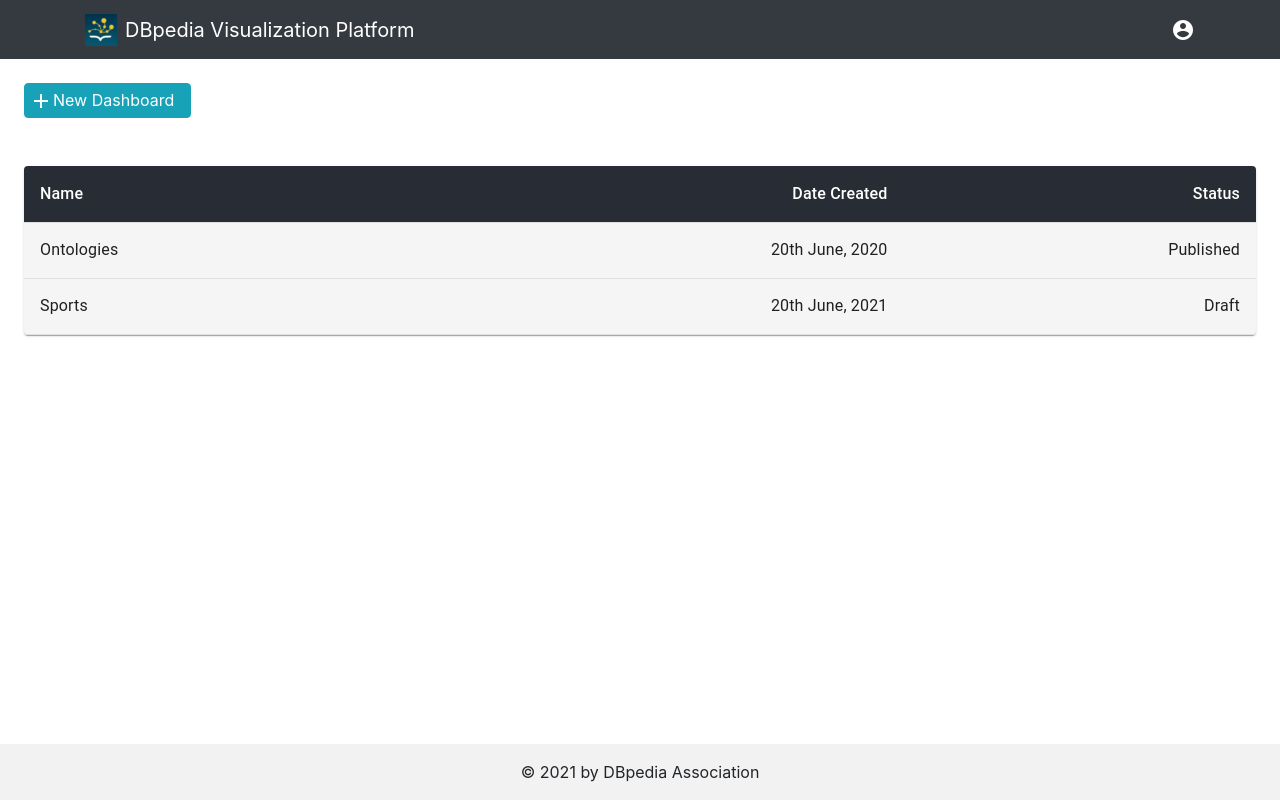
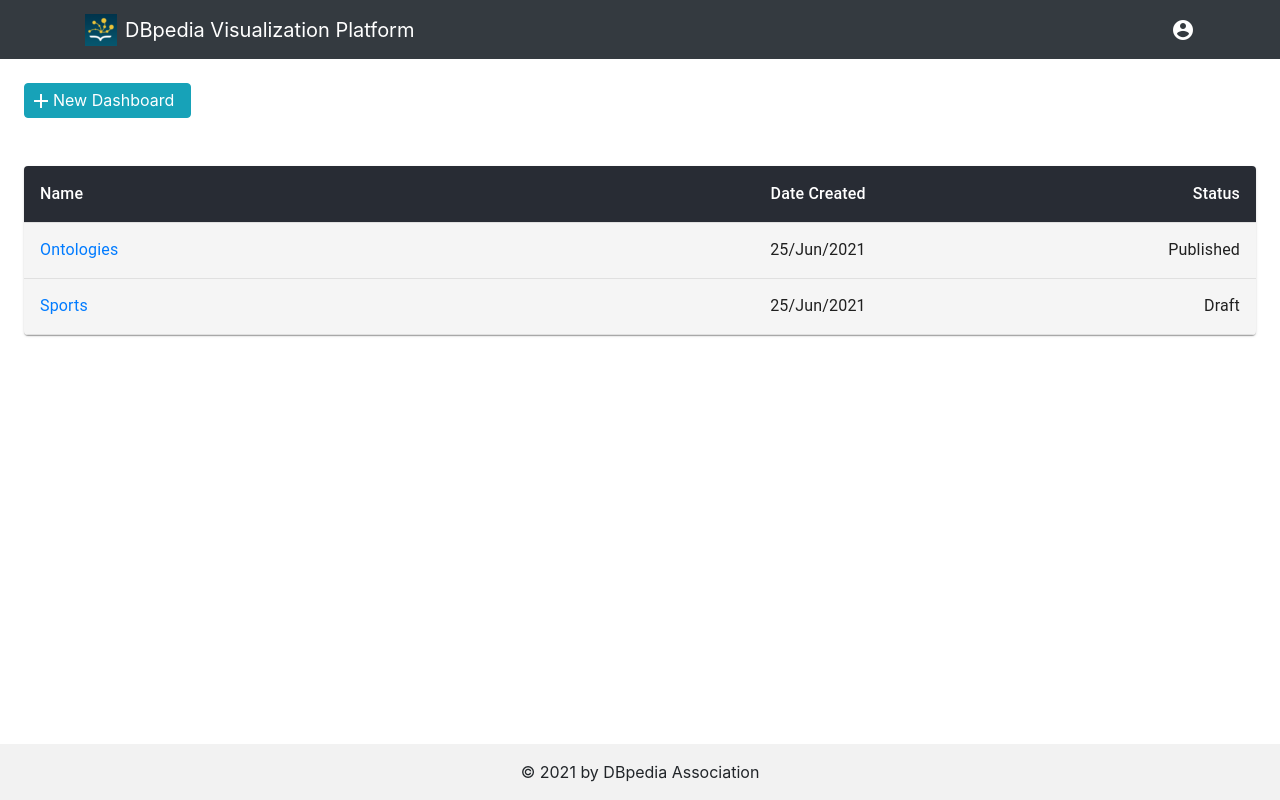
Before and after one commit to dbpedia/gsoc-dbpedia-dashboard, a React (Create React App) app in the folder frontend/: page /home in a window 1280 px wide. Built offline with nearby package versions, Linux system fonts and the light colour scheme.

Commit message:
adding dashboard to the list

```diff
--- a/frontend/src/App.js
+++ b/frontend/src/App.js
@@ -28,7 +28,7 @@ function App() {
         <Route path="/home" exact>
           <Home />
         </Route>
-        <Route path="/canvas" exact>
+        <Route path="/canvas/:dashboard">
           <Canvas />
         </Route>
       </Switch>
--- a/frontend/src/components/Canvas/Canvas.jsx
+++ b/frontend/src/components/Canvas/Canvas.jsx
@@ -29,13 +29,18 @@ export default function Canvas() {
                 <TextField
                     id="outlined-full-width"
                     label="SPARQL Endpoint"
-                    style={{ margin: 8 }}
-                    fullWidth
+                    style={{ margin: 8, width: "83%" }}
                     margin="normal"
                     variant="outlined"
+                    color="primary"
                 />
+                <button style={{margin: 8, width: "14%"}} className="btn btn-info">
+                    Freeze
+                </button>
             </span>
-            <span><button>freeze</button></span>
+            <span>
+                <button>Add Block</button>
+            </span>
         </div>
     )
 }
--- a/frontend/src/components/Home/Home.jsx
+++ b/frontend/src/components/Home/Home.jsx
@@ -1,6 +1,7 @@
-import React from 'react'
+import React, { useState } from 'react'
 import './Home.css'
-import { Link } from "react-router-dom"
+import ReactDOM from "react-dom";
+import { Modal, Form } from "react-bootstrap";
 import { withStyles, makeStyles } from '@material-ui/core/styles';
 import Table from '@material-ui/core/Table';
 import TableBody from '@material-ui/core/TableBody';
@@ -9,8 +10,12 @@ import TableContainer from '@material-ui/core/TableContainer';
 import TableHead from '@material-ui/core/TableHead';
 import TableRow from '@material-ui/core/TableRow';
 import Paper from '@material-ui/core/Paper';
+import { Link } from "react-router-dom"
+
 
 export default function Home() {
+
+    const [loginFormShow, setLoginFormShow] = useState(false);
 
     const StyledTableCell = withStyles((theme) => ({
         head: {
@@ -29,15 +34,6 @@ export default function Home() {
         },
     }))(TableRow);
 
-    function createData(name, dateCreated, status) {
-        return { name, dateCreated, status };
-    }
-
-    const rows = [
-        createData('Ontologies', "20th June, 2020", "Published"),
-        createData('Sports', "20th June, 2021", "Draft"),
-    ];
-
     const useStyles = makeStyles({
         table: {
             minWidth: 700,
@@ -46,18 +42,54 @@ export default function Home() {
 
     const classes = useStyles();
 
+    const createData = (name, dateCreated, status) => {
+        return { name, dateCreated, status };
+    }
+
+    const setDate = () => {
+        const months = ["Jan", "Feb", "Mar", "Apr", "May", "Jun", "Jul", "Aug", "Sep", "Oct", "Nov", "Dec"];
+        let currentDate = new Date()
+        let formattedDate = currentDate.getDate() + "/" + months[currentDate.getMonth()] + "/" + currentDate.getFullYear()
+        return formattedDate
+    }
+
+    var records = [
+        createData('Ontologies', setDate(), "Published"),
+        createData('Sports', setDate(), "Draft"),
+    ];
+
+    const [rows, setRows] = useState(records);
+
+    const addDashboardToList = (event) => {
+        event.preventDefault();
+        let dashboardNameElement = document.getElementById("dashboardName");
+        if (dashboardNameElement != null) {
+            let dashboardName = dashboardNameElement.value;
+            if (dashboardName && dashboardName.trim().length > 0) {
+                records = records.concat(createData(dashboardName.trim(), setDate(), "Draft"))
+                setRows(records);
+                setLoginFormShow(false)
+            }
+        }
+    }
+
+    const handleRecord = (record) => {
+        console.log(record);
+    }
+
     return (
         <div>
-            <Link to='/canvas'>
-                <button className='btn btn-info p-1 pr-3 m-4'>
+            <button className='btn btn-info p-1 pr-3 m-4' onClick={() => setLoginFormShow(true)}>
                 <span className="material-icons md-48 md-dark align-middle">
                     add
                 </span>
                 <span>New Dashboard</span>
             </button>
-            </Link>
+            {/* <Link to='/canvas'> */}
 
-            <div class="m-4">
+            {/* </Link> */}
+
+            <div className="m-4">
                 <TableContainer component={Paper}>
                     <Table className={classes.table} aria-label="customized table">
                         <TableHead>
@@ -69,9 +101,11 @@ export default function Home() {
                         </TableHead>
                         <TableBody>
                             {rows.map((row) => (
-                                <StyledTableRow key={row.name}>
+                                <StyledTableRow key={row.name} onClick={() => handleRecord(row)}>
                                     <StyledTableCell component="th" scope="row">
+                                        <Link to={`/canvas/${row.name}`}>
                                             {row.name}
+                                        </Link>
                                     </StyledTableCell>
                                     <StyledTableCell align="right">{row.dateCreated}</StyledTableCell>
                                     <StyledTableCell align="right">{row.status}</StyledTableCell>
@@ -83,6 +117,34 @@ export default function Home() {
 
             </div>
 
+            <Modal
+                size="md"
+                aria-labelledby="contained-modal-title-vcenter"
+                centered
+                onHide={() => setLoginFormShow(false)}
+                show={loginFormShow}>
+                <Modal.Header closeButton>
+                    <Modal.Title id="contained-modal-title-vcenter">
+                        <div>
+                            <img src="./dbpedia32.png" alt="" width="32" height="32" />
+                            <span className="text-white align-middle p-2">New Dashboard</span>
+                        </div>
+                    </Modal.Title>
+                </Modal.Header>
+                <Modal.Body>
+                    <Form>
+                        <Form.Group>
+                            <Form.Label>Name</Form.Label>
+                            <Form.Control placeholder="Dashboard Name" id="dashboardName" />
+                        </Form.Group>
+                        <button className="btn" id="btn-login" onClick={(event) => addDashboardToList(event)}>
+                            <span className="p-2">Create</span>
+                        </button>
+                    </Form>
+                </Modal.Body>
+            </Modal>
+
         </div>
     )
+
 }
--- a/frontend/src/components/Login/Login.jsx
+++ b/frontend/src/components/Login/Login.jsx
@@ -1,11 +1,8 @@
-import React, { useState } from 'react'
-import { Modal, Form } from "react-bootstrap";
+import React from 'react'
 import './Login.css'
 import * as Keycloak from 'keycloak-js'
 
 export default function Login() {
-
-    const [loginFormShow, setLoginFormShow] = useState(false);
 
     function keycloakInit() {
         var keycloak = new Keycloak({
@@ -45,37 +42,6 @@ export default function Login() {
             <span className="material-icons md-48 md-light align-middle" onClick={() => keycloakInit()}>
                 account_circle
             </span>
-
-            <Modal
-                size="md"
-                aria-labelledby="contained-modal-title-vcenter"
-                centered
-                onHide={() => setLoginFormShow(false)}
-                show={loginFormShow}>
-                <Modal.Header closeButton>
-                    <Modal.Title id="contained-modal-title-vcenter">
-                        <div>
-                            <img src="./dbpedia32.png" alt="" width="32" height="32" />
-                            <span className="text-white align-middle p-2">DBpedia Login</span>
-                        </div>
-                    </Modal.Title>
-                </Modal.Header>
-                <Modal.Body>
-                    <Form>
-                        <Form.Group controlId="formGroupEmail">
-                            <Form.Label>Email</Form.Label>
-                            <Form.Control type="email" placeholder="Enter email" />
-                        </Form.Group>
-                        <Form.Group controlId="formGroupPassword">
-                            <Form.Label>Password</Form.Label>
-                            <Form.Control type="password" placeholder="Password" />
-                        </Form.Group>
-                    </Form>
-                    <button className="btn" type="submit" id="btn-login">
-                        <span className="p-2">Login</span>
-                    </button>
-                </Modal.Body>
-            </Modal>
         </>
     )
 }
```
Lines whose indentation alone changed are shown as unchanged.
